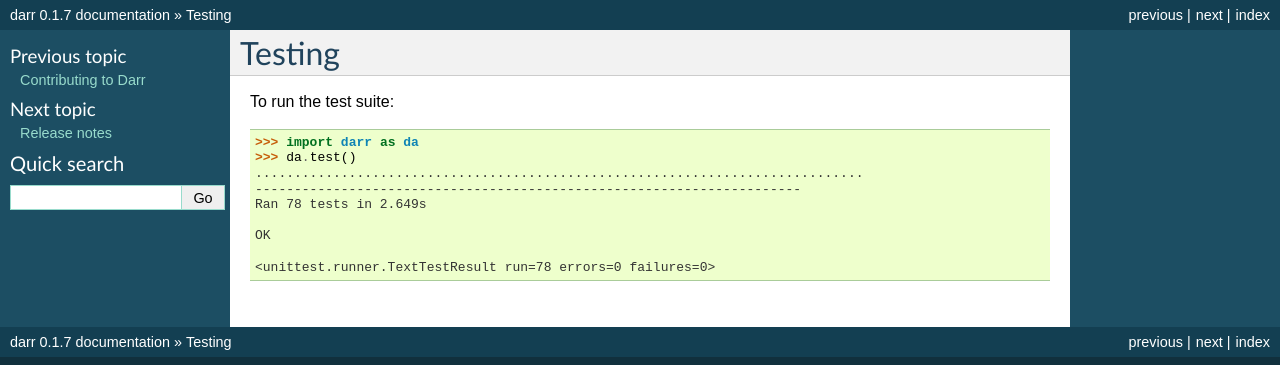
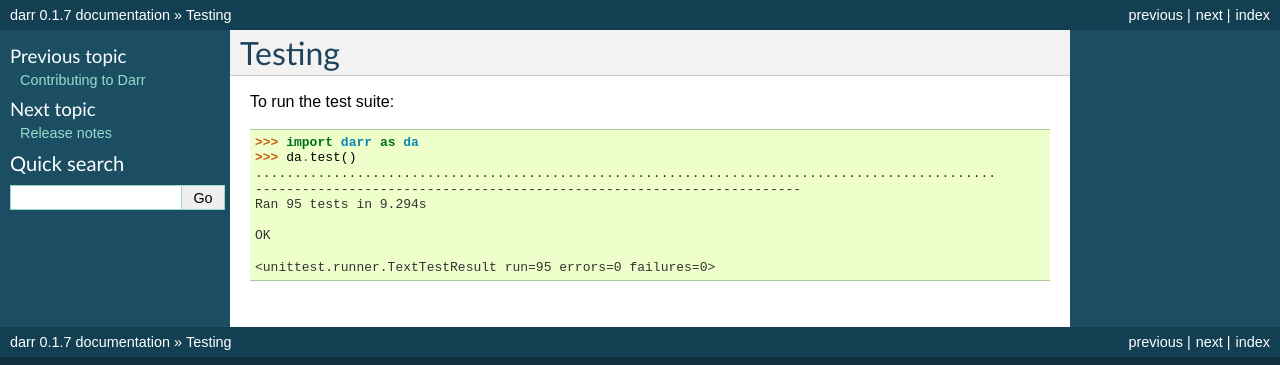
Before and after one commit to gbeckers/Darr, a Sphinx documentation site: the page built from docs/testing.rst, in a window 1280 px wide. Shown: the top 365 px of the page. Built offline with Sphinx 7.4.7, drawn with Linux system fonts in a browser that asks for light colours.

Commit message:
fixed another bug in ragged array test

```diff
--- a/docs/testing.rst
+++ b/docs/testing.rst
@@ -7,10 +7,10 @@
 
     >>> import darr as da
     >>> da.test()
-    ..............................................................................
+    ...............................................................................................
     ----------------------------------------------------------------------
-    Ran 78 tests in 2.649s
+    Ran 95 tests in 9.294s
 
     OK
 
-    <unittest.runner.TextTestResult run=78 errors=0 failures=0>
+    <unittest.runner.TextTestResult run=95 errors=0 failures=0>
```
Also changed, not shown: 1 other file.
